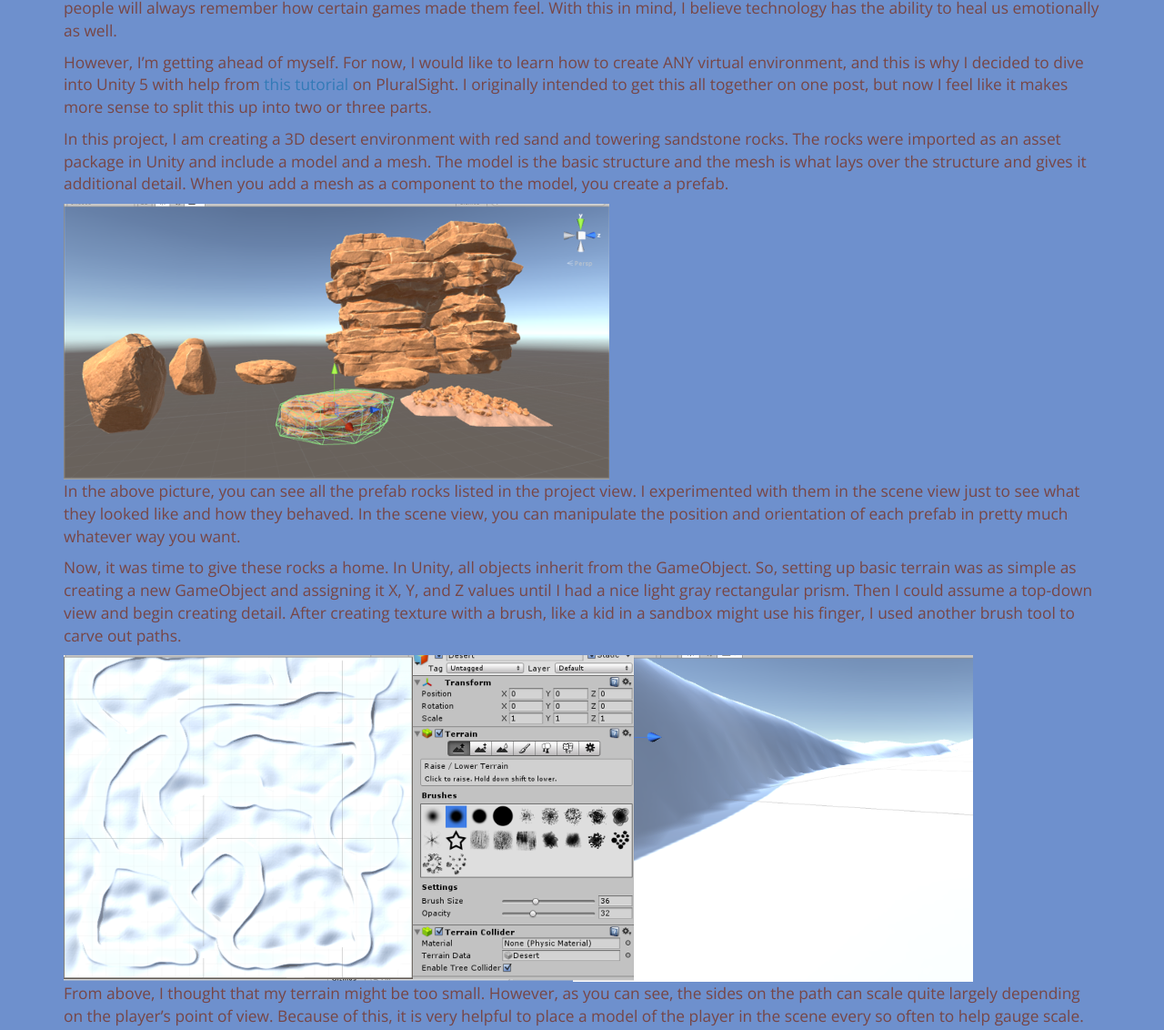
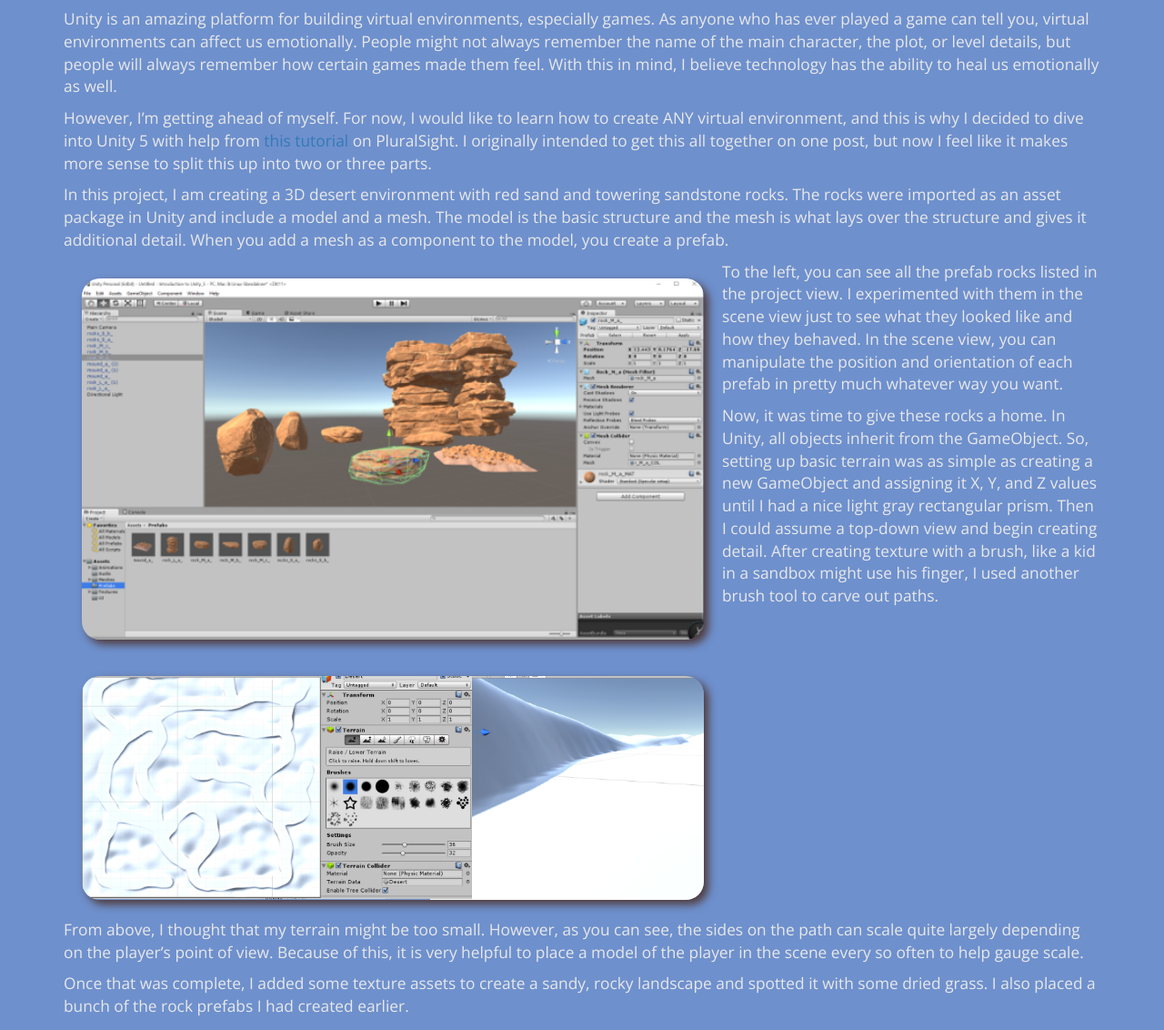
Before and after one commit to Cashed/portfolio, a plain HTML site: page unity.html in a window 1280 px wide. Shown: the part 720-1852 px from the top of the page at 91% size. Drawn offline with nearby package versions, Linux system fonts and the light colour scheme.

Commit message:
better styling on unity article, link added for script

```diff
--- a/css/style.css
+++ b/css/style.css
@@ -179,7 +179,7 @@ header {
 
 #contact {
   background: #6E90CD;
-  color: #774646;
+  color: #E8E8E8;
   font-size: 13pt;
 }
 
@@ -195,9 +195,40 @@ header {
   font-size: 5em;
 }
 
+.image-grow-wrapper {
+  width: 250px;
+}
+
+#contact .game-image {
+  width: 60%;
+  margin: 20px;
+  border-radius: 20px;
+  box-shadow: 5px 5px 10px #503A3A;
+  /*z-index: 1;
+  position: absolute;
+  -webkit-transition: all 1s ease;
+  -moz-transition: all 1s ease;
+  -ms-transition: all 1s ease;
+  transition: all 1s ease;*/
+}
+
+/*#contact .game-image:hover {
+  position: absolute;
+  z-index: 1;
+  -webkit-transform:scale(1.2);
+  -moz-transform:scale(1.2);
+  -ms-transform:scale(1.2);
+  -o-transform:scale(1.2);
+  transform:scale(1.2);
+}*/
+
 .memory img {
   width: 50px;
   position: absolute;
   left: 0;
   bottom: 0;
 }
+
+.float-left {
+  float: left;
+}
--- a/unity.html
+++ b/unity.html
@@ -51,24 +51,30 @@
     <!-- Contact -->
     <section id="contact">
       <div class='container'>
+        <h1>Part 1: Environment</h1>
         <p>Unity is an amazing platform for building virtual environments, especially games.  As anyone who has ever played a game can tell you, virtual environments can affect us emotionally.  People might not always remember the name of the main character, the plot, or level details, but people will always remember how certain games made them feel.  With this in mind, I believe technology has the ability to heal us emotionally as well.  </p>
         <p>	However, I’m getting ahead of myself.  For now, I would like to learn how to create ANY virtual environment, and this is why I decided to dive into Unity 5 with help from <a href='https://app.pluralsight.com/library/courses/introduction-unity-5-2046/description'>this tutorial</a> on PluralSight.  I originally intended to get this all together on one post, but now I feel like it makes more sense to split this up into two or three parts.</p>
         <p>	In this project, I am creating a 3D desert environment with red sand and towering sandstone rocks.  The rocks were imported as an asset package in Unity and include a model and a mesh.  The model is the basic structure and the mesh is what lays over the structure and gives it additional detail.  When you add a mesh as a component to the model, you create a prefab.</p>
-        <img src='images/unity/rock-assets-scene.png'/>
-        <p>In the above picture, you can see all the prefab rocks listed in the project view.  I experimented with them in the scene view just to see what they looked like and how they behaved. In the scene view, you can manipulate the position and orientation of each prefab in pretty much whatever way you want.</p>
+        <div class='img-grow-wrapper'>
+          <img class='float-left game-image' src='images/unity/rock-assets-env.png'/>
+        </div>
+        <p>To the left, you can see all the prefab rocks listed in the project view.  I experimented with them in the scene view just to see what they looked like and how they behaved. In the scene view, you can manipulate the position and orientation of each prefab in pretty much whatever way you want.</p>
         <p>	Now, it was time to give these rocks a home.  In Unity, all objects inherit from the GameObject.  So, setting up basic terrain was as simple as creating a new GameObject and assigning it X, Y, and Z values until I had a nice light gray rectangular prism.  Then I could assume a top-down view and begin creating detail.  After creating texture with a brush, like a kid in a sandbox might use his finger, I used another brush tool to carve out paths.</p>
-        <img src='images/unity/terrain-paths.png'/>
+        <div class='img-grow-wrapper'>
+          <img class='center-pic game-image' src='images/unity/terrain-paths.png'/>
+        </div>
         <p>From above, I thought that my terrain might be too small.  However, as you can see, the sides on the path can scale quite largely depending on the player’s point of view.  Because of this, it is very helpful to place a model of the player in the scene every so often to help gauge scale.</p>
         <p>	Once that was complete, I added some texture assets to create a sandy, rocky landscape and spotted it with some dried grass.  I also placed a bunch of the rock prefabs I had created earlier.</p>
-        <img src='images/unity/terrain-detail.png'/>
+        <div class='img-grow-wrapper'>
+          <img class='float-left game-image' src='images/unity/terrain-detail.png'/>
+        </div>
         <p>Creating landscapes in Unity is actually quite Zen.  I felt like Bob Ross doing a 3D painting.</p>
         <p>	This place was feeling pretty lonely, so for the next step I added in a little robot buddy.  Unfortunately, I didn’t take any screenshots of that process (I know, I’m sorry!).  But he was basically another asset model.  Actually, he was a few models; each for a different state such as idling, running, or walking.  Each state of the model can include an animation component that is triggered to play when certain conditions are met, such as a boolean called IsRunning.</p>
-        <p>	These conditions are controlled via C# scripts that are added as a component to the robot player object.  Here is the script for getting robot buddy to move around the terrain:</p>
+        <p>	These conditions are controlled via C# scripts that are added as a component to the robot player object.  Here is <a href='https://gist.github.com/Cashed/af30ed33bd3be4cd89cdf6f2d9fa0044'>the script</a> for getting robot buddy to move around the terrain.</p>
         <p>This is where I am currently running into a bug.  The W and S keys control his vertical movement, but the direction is backwards.  I have a few ideas on changes I could make, but I’m going to leave it for next time since this is already getting pretty lengthy.  Below, you can check out the progress so far!</p>
         <iframe src='https://s3-us-west-2.amazonaws.com/cashed-unity/index.html' width='1024px' height='720px'></iframe>
-        <p>Next up, I would like to tackle changing camera angle by mouse and giving robot buddy a purpose in this world.</p>
+        <h3>Next up, I would like to tackle changing camera angle by mouse and giving robot buddy a purpose in this world.</h3>
       </div>
-
       <footer>
         <h1>say hello to me here:</h1>
         <div class="container top-buffer">
```
Also changed, not shown: images/unity/rock-assets-env.png (added), 3 other files.
